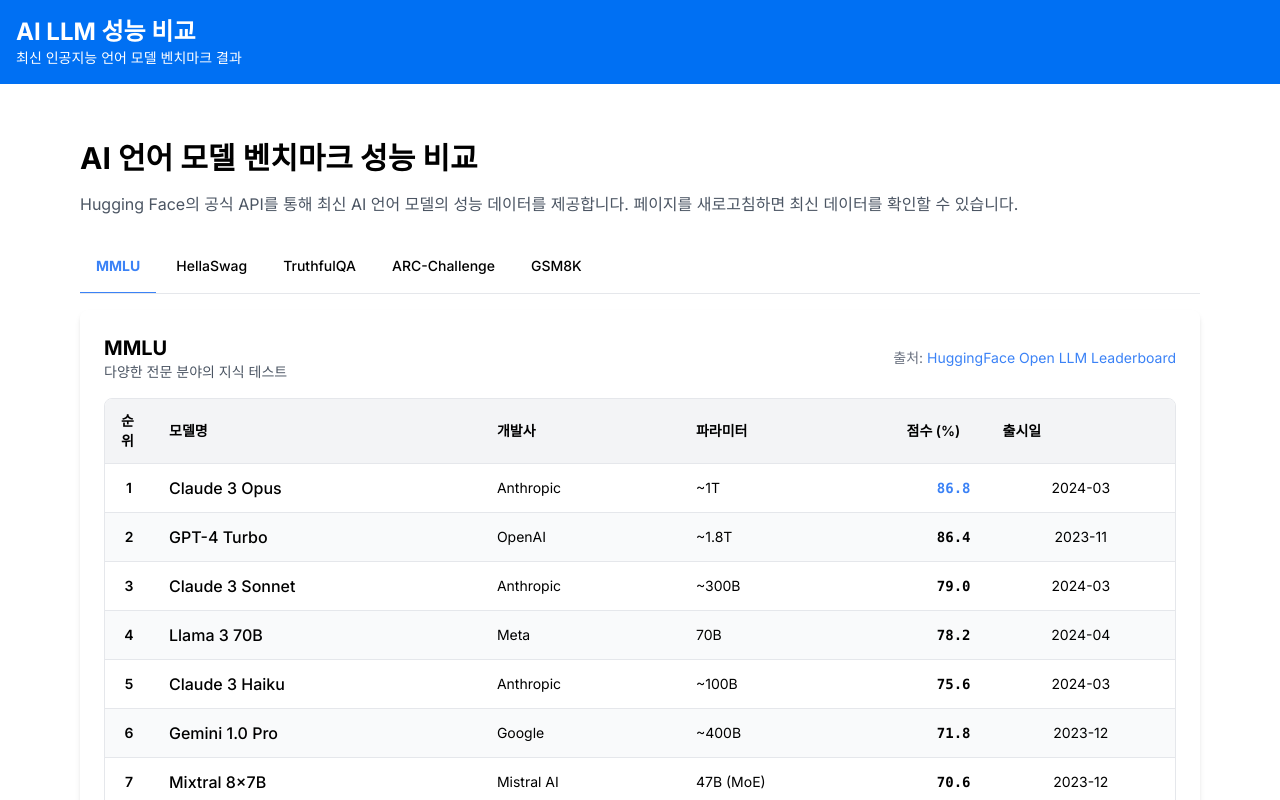
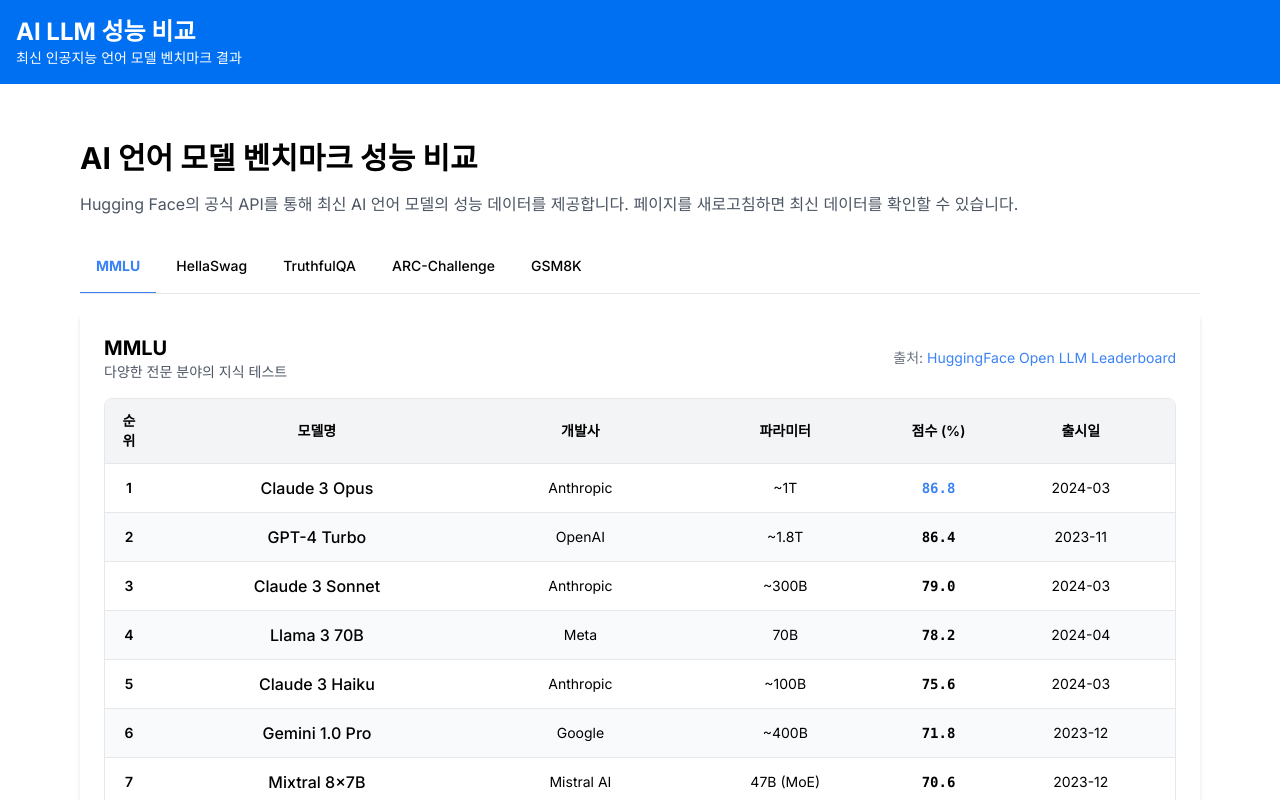
Before and after one commit to Stylechoi/AI-compare, a Next.js app: page / in a window 1280 px wide. Shown: the top 800 px of the page. Built offline with nearby package versions, Linux system fonts and the light colour scheme; no server answers.

Commit message:
feat : 테이블 간격수정

```diff
--- a/app/globals.css
+++ b/app/globals.css
@@ -35,7 +35,7 @@ body {
 }
 
 .comparison-table th {
-  @apply px-2 sm:px-4 py-3 bg-gray-100 dark:bg-gray-700 text-left text-xs sm:text-sm font-semibold border-b border-gray-200 dark:border-gray-600;
+  @apply px-2 sm:px-4 py-3 bg-gray-100 dark:bg-gray-700 text-center text-xs sm:text-sm font-semibold border-b border-gray-200 dark:border-gray-600;
 }
 
 .comparison-table td {
@@ -55,7 +55,7 @@ body {
 }
 
 .score-cell {
-  @apply font-mono text-right;
+  @apply font-mono text-center;
 }
 
 .header-row {
--- a/components/BenchmarkTable.tsx
+++ b/components/BenchmarkTable.tsx
@@ -11,14 +11,14 @@ const BenchmarkTable: React.FC<BenchmarkTableProps> = ({ data, activeTab }) => {
     });
   }, [data.models, activeTab]);
 
-  // 열 헤더 정보 - 모바일 최적화를 위해 클래스 수정
+  // 열 헤더 정보 - 모든 화면에서 표시되도록 수정
   const columns = [
     { id: 'rank', label: '순위', className: 'w-12 text-center' },
-    { id: 'name', label: '모델명', className: 'w-auto' },
-    { id: 'organization', label: '개발사', className: 'w-auto hidden md:table-cell' },
-    { id: 'parameters', label: '파라미터', className: 'w-auto hidden md:table-cell' },
-    { id: 'score', label: '점수 (%)', className: 'w-24 text-right' },
-    { id: 'releaseDate', label: '출시일', className: 'w-auto hidden sm:table-cell text-center' },
+    { id: 'name', label: '모델명', className: 'w-auto text-center' },
+    { id: 'organization', label: '개발사', className: 'w-auto text-center' },
+    { id: 'parameters', label: '파라미터', className: 'w-auto text-center' },
+    { id: 'score', label: '점수 (%)', className: 'w-24 text-center' },
+    { id: 'releaseDate', label: '출시일', className: 'w-auto text-center' },
   ];
 
   // 벤치마크 이름과 설명
@@ -74,21 +74,21 @@ const BenchmarkTable: React.FC<BenchmarkTableProps> = ({ data, activeTab }) => {
                   <td className="text-center font-semibold">
                     {score.rank || index + 1}
                   </td>
-                  <td className="model-cell truncate max-w-[150px] sm:max-w-none">
+                  <td className="model-cell text-center truncate max-w-[150px] sm:max-w-none">
                     <span className="text-sm sm:text-base">{model.name}</span>
                   </td>
-                  <td className="hidden md:table-cell">
+                  <td className="text-center">
                     {model.organization}
                   </td>
-                  <td className="hidden md:table-cell">
+                  <td className="text-center">
                     {model.parameters || '-'}
                   </td>
-                  <td className="score-cell whitespace-nowrap">
+                  <td className="score-cell text-center whitespace-nowrap">
                     <span className={`font-semibold ${index === 0 ? 'text-primary' : ''}`}>
                       {score.score.toFixed(1)}
                     </span>
                   </td>
-                  <td className="text-center hidden sm:table-cell">
+                  <td className="text-center">
                     {model.releaseDate || '-'}
                   </td>
                 </tr>
```
